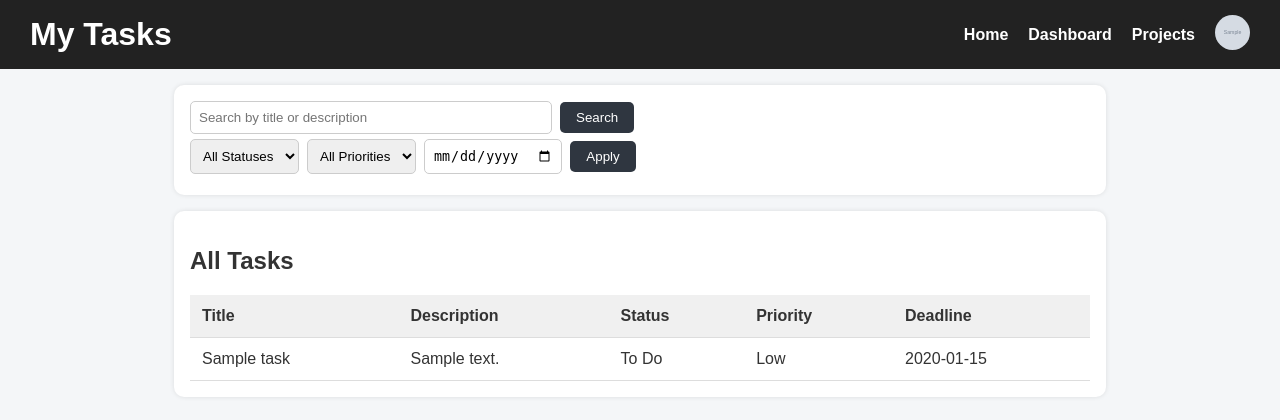
After one commit to AyhamAlsayyed/task-manager, a Django app: page /tasks/ in a window 1280 px wide. The commit adds this page. Shown: the top 420 px of the page. Run offline with Django 5.2, Linux system fonts and the light colour scheme; a user stored in the database is signed in; tables that the repository leaves empty hold one stand-in row (values such as "Sample post"); grey boxes marked "Sample" are stand-in pictures.

Commit message:
Add the tasks page with it's logic

```diff
--- /dev/null
+++ b/app/static/app/tasks.css
@@ -0,0 +1,60 @@
+.task-controls, .task-list, .add-task {
+    background: #fff;
+    padding: 1rem;
+    margin: 1rem auto;
+    max-width: 900px;
+    border-radius: 10px;
+    box-shadow: 0 0 5px rgba(0,0,0,0.1);
+}
+
+.task-filters,
+.task-search {
+    display: flex;
+    flex-wrap: wrap;
+    gap: 0.5rem;
+    justify-content: flex-start;
+    align-items: center;
+    margin-bottom: 5px
+}
+
+.task-search input[type="text"],
+.task-filters select,
+.task-filters input[type="date"] {
+    padding: 0.5rem;
+    border: 1px solid #ccc;
+    border-radius: 5px;
+}
+
+.task-search input[type="text"] {
+    width: 344px;
+}
+
+.task-search button,
+.task-filters button {
+    padding: 0.5rem 1rem;
+    background-color: #2f3640;
+    color: white;
+    border: none;
+    border-radius: 5px;
+    cursor: pointer;
+}
+
+
+.task-filters button:hover {
+    background-color: #0056b3;
+}
+
+table {
+    width: 100%;
+    border-collapse: collapse;
+    margin-top: 1rem;
+}
+
+thead {
+    background-color: #f0f0f0;
+}
+th, td {
+    padding: 0.75rem;
+    text-align: left;
+    border-bottom: 1px solid #ddd;
+}
--- a/app/templates/app/dashboard.html
+++ b/app/templates/app/dashboard.html
@@ -14,7 +14,7 @@
         <nav>
             <a href="/">Home</a>
             <a href="{% url 'app:projects' %}">Projects</a>
-            <a href="">My Tasks</a>
+            <a href="{% url 'app:tasks' %}">My Tasks</a>
             <a href="{% url 'app:profile' %}">
                 <img class="user-avatar" src="{{ user.userprofile.avatar.url }}" alt="Profile">
             </a>
--- a/app/templates/app/home.html
+++ b/app/templates/app/home.html
@@ -16,7 +16,7 @@
             {% if user.is_authenticated %}
                 <a href="{% url 'app:dashboard' %}">Dashboard</a>
                 <a href="{% url 'app:projects' %}">Projects</a>
-                <a href="">My Tasks</a>
+                <a href="{% url 'app:tasks' %}">My Tasks</a>
                 <a href="{% url 'app:profile' %}">
                 <img class="user-avatar" src="{{ user.userprofile.avatar.url }}" alt="Profile">
                 </a>
--- a/app/templates/app/project.html
+++ b/app/templates/app/project.html
@@ -17,7 +17,7 @@
         <a href="/">Home</a>
         <a href="{% url 'app:dashboard' %}">Dashboard</a>
         <a href="{% url 'app:projects' %}">Projects</a>
-        <a href="">My Tasks</a>
+        <a href="{% url 'app:tasks' %}">My Tasks</a>
         <a href="{% url 'app:profile' %}">
             <img class="user-avatar" src="{{ user.userprofile.avatar.url }}" alt="Profile">
         </a>
--- a/app/templates/app/projects.html
+++ b/app/templates/app/projects.html
@@ -16,7 +16,7 @@
         <nav>
             <a href="/">Home</a>
             <a href="{% url 'app:dashboard' %}">Dashboard</a>
-            <a href="">My Tasks</a>
+            <a href="{% url 'app:tasks' %}">My Tasks</a>
             <a href="{% url 'app:profile' %}">
                 <img class="user-avatar" src="{{ user.userprofile.avatar.url }}" alt="Profile">
             </a>
--- /dev/null
+++ b/app/templates/app/tasks.html
@@ -0,0 +1,82 @@
+{% load static %}
+<!DOCTYPE html>
+<html lang="en">
+<head>
+    <meta charset="UTF-8">
+    <meta name="viewport" content="width=device-width, initial-scale=1.0">
+    <title>My Tasks | Task Manager</title>
+    <link rel="stylesheet" href="{% static 'app/style.css' %}">
+    <link rel="stylesheet" href="{% static 'app/tasks.css' %}">
+</head>
+
+<body>
+<header>
+    <h1>My Tasks</h1>
+    <nav>
+        <a href="/">Home</a>
+        <a href="{% url 'app:dashboard' %}">Dashboard</a>
+        <a href="{% url 'app:projects' %}">Projects</a>
+        <a href="{% url 'app:profile' %}">
+            <img class="user-avatar" src="{{ user.userprofile.avatar.url }}" alt="Profile">
+        </a>
+    </nav>
+</header>
+
+<main>
+    <section class="task-controls">
+            <form method="get" action="{% url 'app:tasks' %}" class="task-search">
+                <input type="text" name="q" placeholder="Search by title or description" value="{{ request.GET.q }}">
+                <button type="submit">Search</button>
+            </form>
+            <form method="get" action="{% url 'app:tasks' %}" class="task-filters">
+            <select name="status">
+                <option value="">All Statuses</option>
+                <option value="todo" {% if request.GET.status == "todo" %}selected{% endif %}>To Do</option>
+                <option value="inprogress" {% if request.GET.status == "inprogress" %}selected{% endif %}>In Progress</option>
+                <option value="done" {% if request.GET.status == "Done" %}selected{% endif %}>Done</option>
+            </select>
+
+            <select name="priority">
+                <option value="">All Priorities</option>
+                <option value="L" {% if request.GET.priority == "L" %}selected{% endif %}>Low</option>
+                <option value="M" {% if request.GET.priority == "M" %}selected{% endif %}>Medium</option>
+                <option value="H" {% if request.GET.priority == "H" %}selected{% endif %}>High</option>
+            </select>
+
+            <input type="date" name="deadline" value="{{ request.GET.deadline }}">
+            <button type="submit"> Apply </button>
+        </form>
+    </section>
+
+    <section class="task-list">
+        <h2>All Tasks</h2>
+        <table>
+            <thead>
+                <tr>
+                    <th>Title</th>
+                    <th>Description</th>
+                    <th>Status</th>
+                    <th>Priority</th>
+                    <th>Deadline</th>
+                </tr>
+            </thead>
+            <tbody>
+                {% for task in tasks %}
+                <tr>
+                    <td>{{ task.title }}</td>
+                    <td>{{ task.description }}</td>
+                    <td>{{ task.get_status_display }}</td>
+                    <td>{{ task.get_priority_display }}</td>
+                    <td>{{ task.deadline|date:"Y-m-d" }}</td>
+                </tr>
+                {% empty %}
+                <tr>
+                    <td colspan="5">No tasks found.</td>
+                </tr>
+                {% endfor %}
+            </tbody>
+        </table>
+    </section>
+</main>
+</body>
+</html>
--- a/app/urls.py
+++ b/app/urls.py
@@ -16,4 +16,5 @@ urlpatterns = [
     path("projects/<int:project_id>/", views.project_view, name="project"),
     path("projects/<int:project_id>/create-task", views.create_task_view, name="create_task"),
     path("projects/<int:project_id>/add-member", views.add_member_view, name="add_member"),
+    path("tasks/", views.tasks_view, name="tasks"),
 ]
--- a/app/views/__init__.py
+++ b/app/views/__init__.py
@@ -9,3 +9,4 @@ from .projects_views import (
     project_view,
     projects_view,
 )
+from .tasks_views import tasks_view
--- /dev/null
+++ b/app/views/tasks_views.py
@@ -0,0 +1,30 @@
+from django.shortcuts import render
+
+
+def tasks_view(request):
+    user = request.user
+    tasks = user.tasks.all()
+
+    if request.method == "GET":
+
+        query = request.GET.get("q", "")
+        status = request.GET.get("status", "")
+        priority = request.GET.get("priority", "")
+        deadline = request.GET.get("deadline", "")
+
+        if query:
+            tasks = tasks.filter(title__icontains=query) | tasks.filter(description__icontains=query)
+
+        if status:
+            tasks = tasks.filter(status=status)
+
+        if priority:
+            tasks = tasks.filter(priority={"L": 0, "M": 1, "H": 2}[priority])
+
+        if deadline:
+            tasks = tasks.filter(deadline=deadline)
+
+    context = {
+        "tasks": tasks,
+    }
+    return render(request, "app/tasks.html", context)
```
